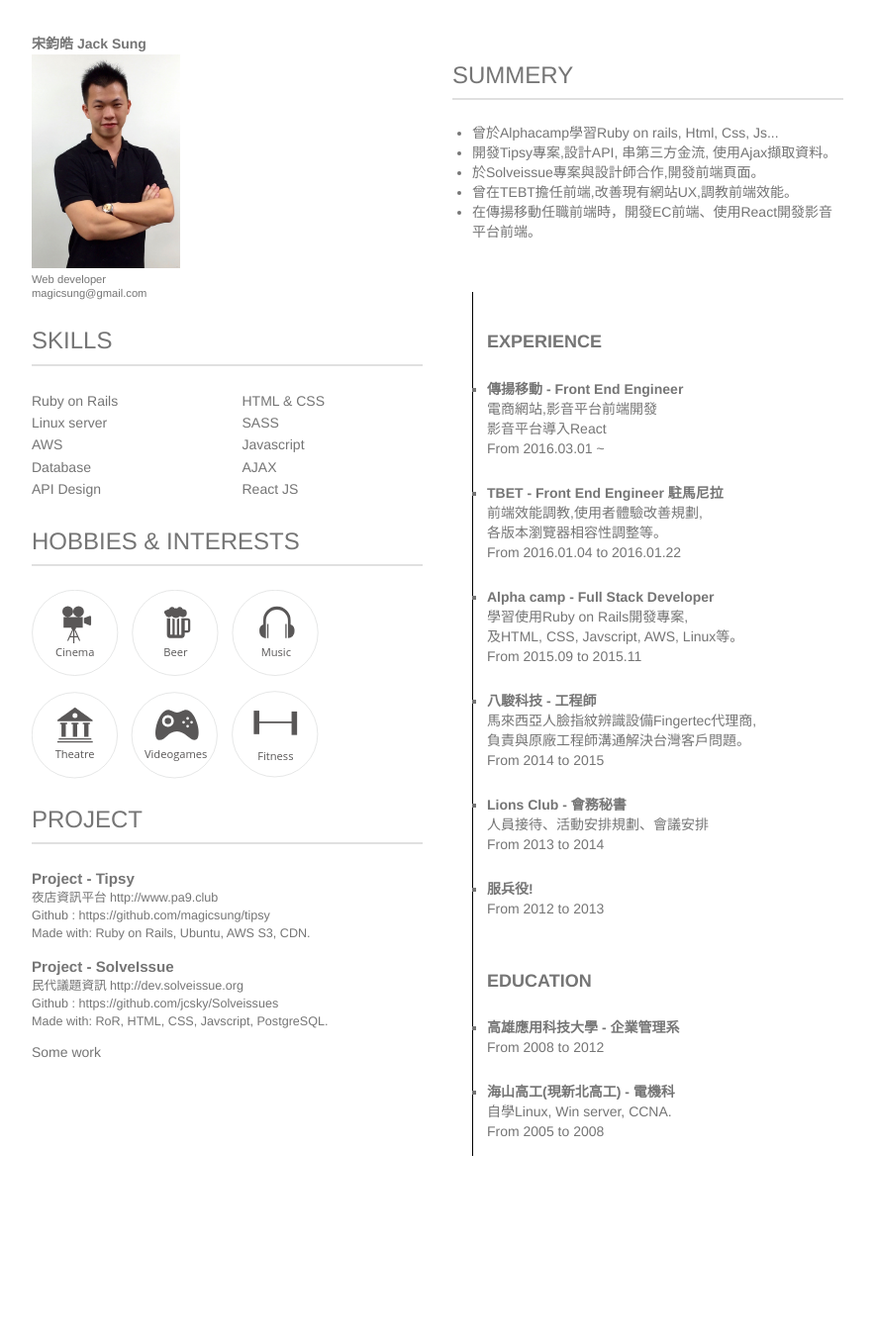
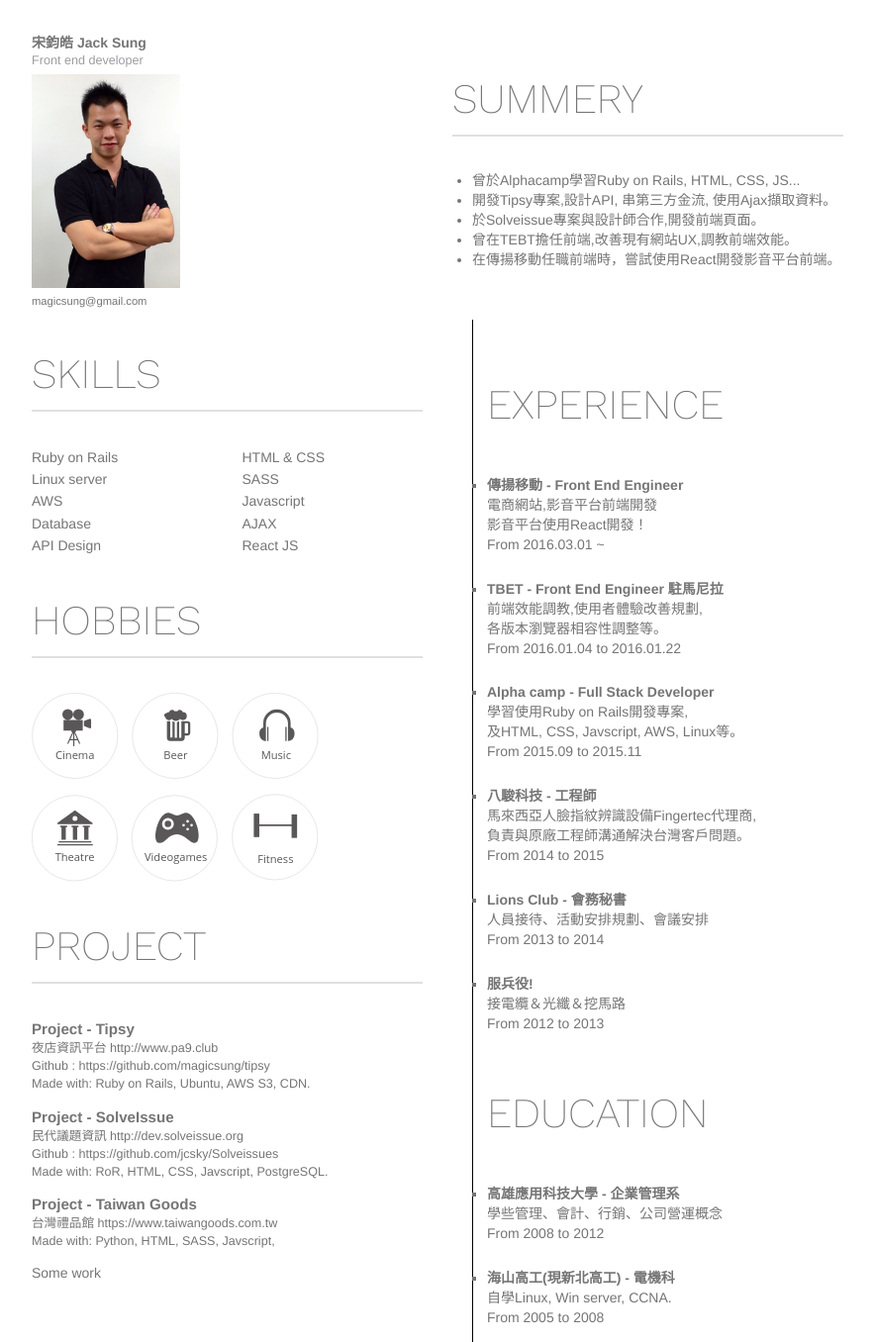
Before and after one commit to magicsung/magicsung.github.io, a website: page resume.html in a window 1280 px wide. Shown: the whole page at 99% size, without its empty margins (198-1081 px from the left). Before the commit the page ends 1264 px from the top, so only its background shows below. Drawn offline with nearby package versions, Linux system fonts and the light colour scheme.

Commit message:
update resume

```diff
--- a/css/scss/custom/_general.scss
+++ b/css/scss/custom/_general.scss
@@ -109,3 +109,9 @@ a:focus {
   background-position: center center;
   background-size: cover;
 }
+
+.thin-title {
+  font-family: 'Work Sans', sans-serif;
+  font-weight: 200;
+  font-size: 3em;
+}
--- a/resume.html
+++ b/resume.html
@@ -4,6 +4,7 @@
     <meta charset="utf-8">
     <title>Jack Sung | Resume</title>
     <meta name="viewport" content="width=device-width, initial-scale=1, maximum-scale=1, user-scalable=no">
+    <link href='https://fonts.googleapis.com/css?family=Work+Sans:200' rel='stylesheet' type='text/css'>
     <link rel="stylesheet" href="https://fonts.googleapis.com/icon?family=Material+Icons" >
     <link rel="stylesheet" href="../css/main.css" media="screen" title="no title" charset="utf-8">
     <script src="../js/jquery-2.2.1.min.js" type="text/javascript" ></script>
@@ -14,19 +15,19 @@
     <div class="container-fluid" id="main-content" style="max-width: 850px;">
       <div class="row mt-35">
         <div class="col-sm-6">
-          <div id="avatar">
-            <b>宋鈞皓 Jack Sung</b>
-            <div>
+          <div id="avatar" class="lh-1p2em">
+            <b>宋鈞皓 Jack Sung</b><br>
+            <span class="fz-p9em color-gray-light">Front end developer</span>
+            <div class="mt-5">
               <img src="image/jack.jpg" alt="" style="width: 150px;">
             </div>
-            <div class="lh-1p2em fz-p8em mt-5">
-              <span>Web developer</span><br>
+            <div class="fz-p8em mt-5">
               <span><a href="mailto:magicsung@gmail.com">magicsung@gmail.com</a></span>
             </div>
           </div>
 
           <div id="skills">
-            <h3 class="under-line">SKILLS</h3>
+            <h2 class="under-line thin-title">SKILLS</h2>
             <div class="row lh-1p6em">
               <div class="col-xs-6">
                 <ul>
@@ -50,25 +51,30 @@
           </div>
 
           <div id="hobbies">
-            <h3 class="under-line">HOBBIES & INTERESTS</h3>
+            <h2 class="under-line thin-title">HOBBIES</h2>
             <img src="image/hobbies.svg" alt="" style="width:290px;">
           </div>
 
           <div id="project">
-            <h3 class="under-line">PROJECT</h3>
+            <h2 class="under-line thin-title">PROJECT</h2>
             <div class="fz-p9em">
               <p>
                 <b class="fz-1p2em">Project - Tipsy</b><br>
-                夜店資訊平台 <a href="http://www.pa9.club">http://www.pa9.club</a> <br>
-                Github : <a href="https://github.com/magicsung/tipsy">https://github.com/magicsung/tipsy</a><br>
+                夜店資訊平台 <a href="http://www.pa9.club" target="_blank">http://www.pa9.club</a> <br>
+                Github : <a href="https://github.com/magicsung/tipsy" target="_blank">https://github.com/magicsung/tipsy</a><br>
                 Made with: Ruby on Rails, Ubuntu, AWS S3, CDN.
               </p>
 
               <p>
                 <b class="fz-1p2em">Project - SolveIssue</b> <br>
-                民代議題資訊 <a href="http://dev.solveissue.org">http://dev.solveissue.org</a><br>
-                Github : <a href="https://github.com/jcsky/Solveissues">https://github.com/jcsky/Solveissues</a><br>
+                民代議題資訊 <a href="http://dev.solveissue.org" target="_blank">http://dev.solveissue.org</a><br>
+                Github : <a href="https://github.com/jcsky/Solveissues" target="_blank">https://github.com/jcsky/Solveissues</a><br>
                 Made with: RoR, HTML, CSS, Javscript, PostgreSQL.
+              </p>
+              <p>
+                <b class="fz-1p2em">Project - Taiwan Goods</b> <br>
+                台灣禮品館 <a href="https://www.taiwangoods.com.tw" target="_blank">https://www.taiwangoods.com.tw</a><br>
+                Made with: Python, HTML, SASS, Javscript,
               </p>
             </div>
             <div>
@@ -79,14 +85,14 @@
         </div>
         <div class="col-sm-6">
           <div id="summery">
-            <h3 class="under-line">SUMMERY</h3>
+            <h2 class="under-line thin-title">SUMMERY</h2>
             <div>
               <ul class="dot ml-20">
-                <li>曾於Alphacamp學習Ruby on rails, Html, Css, Js... </li>
+                <li>曾於Alphacamp學習Ruby on Rails, HTML, CSS, JS... </li>
                 <li>開發Tipsy專案,設計API, 串第三方金流, 使用Ajax擷取資料。</li>
                 <li>於Solveissue專案與設計師合作,開發前端頁面。</li>
                 <li>曾在TEBT擔任前端,改善現有網站UX,調教前端效能。</li>
-                <li>在傳揚移動任職前端時，開發EC前端、使用React開發影音平台前端。</li>
+                <li>在傳揚移動任職前端時，嘗試使用React開發影音平台前端。</li>
               </ul>
             </div>
           </div>
@@ -99,12 +105,12 @@
             <div class="border-left-black-1px pd-14 pull-left">
               <ul class="square">
                 <li class="nostyle">
-                  <h4>EXPERIENCE</h4>
+                  <p class="thin-title">EXPERIENCE</p>
                 </li>
                 <li class="mt-25">
                   <b>傳揚移動 - Front End Engineer</b><br>
                   電商網站,影音平台前端開發<br>
-                  影音平台導入React<br>
+                  影音平台使用React開發！<br>
                   From 2016.03.01 ~
                 </li>
                 <li class="mt-25">
@@ -132,13 +138,15 @@
                 </li>
                 <li class="mt-25">
                   <b>服兵役!</b><br>
+                  接電纜＆光纖＆挖馬路<br>
                   From 2012 to 2013
                 </li>
                 <li class="mt-50 nostyle">
-                  <h4>EDUCATION</h4>
+                  <p class="thin-title">EDUCATION</p>
                 </li>
                 <li class="mt-25">
                   <b>高雄應用科技大學 - 企業管理系</b><br>
+                  學些管理、會計、行銷、公司營運概念<br>
                   From 2008 to 2012
                 </li>
                 <li class="mt-25">
```
Also changed, not shown: css/main.css, 1 other file.
